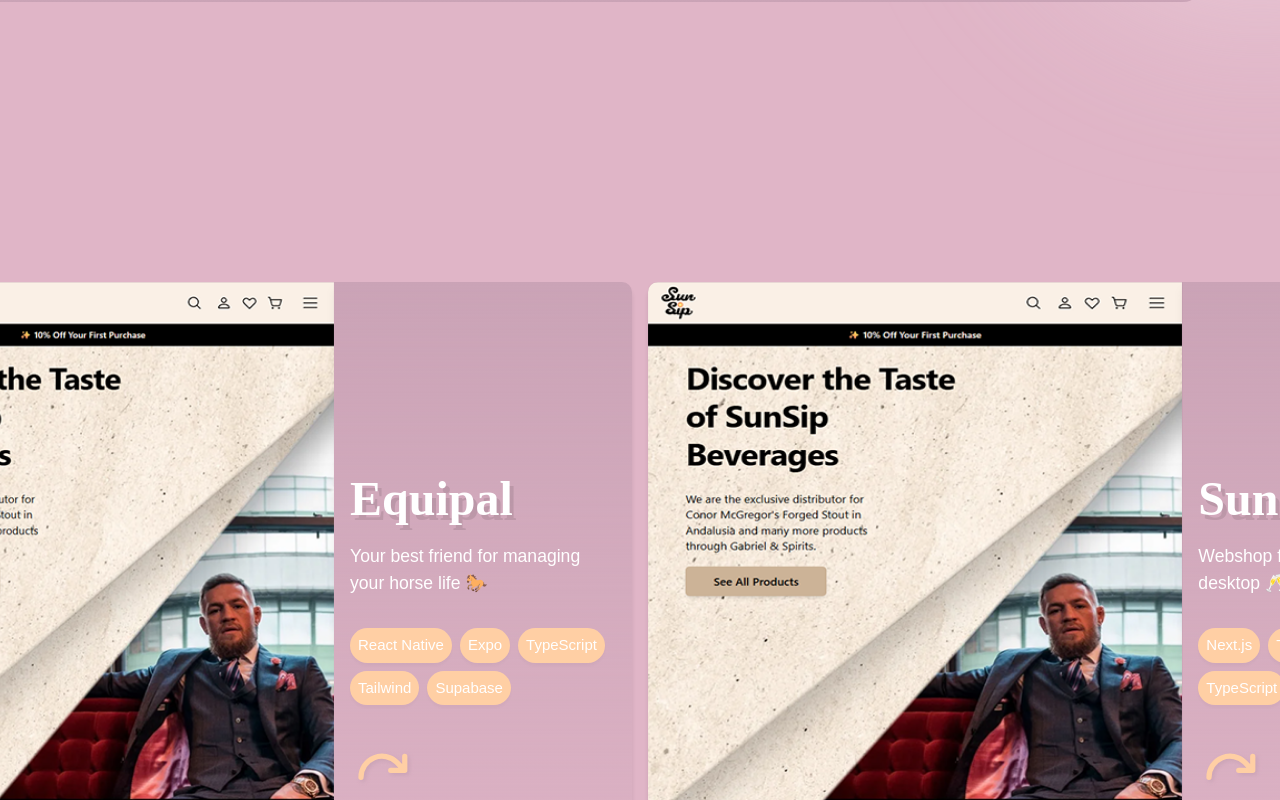
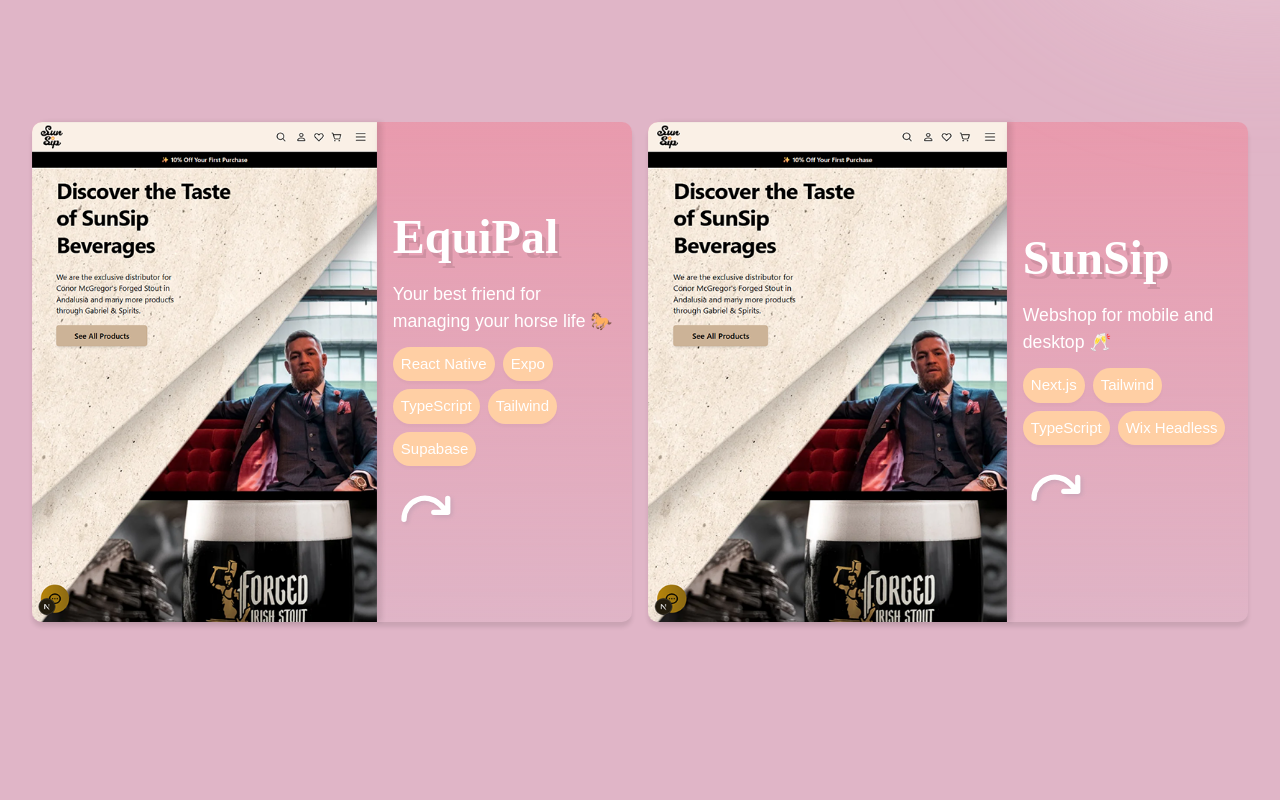
Before and after one commit to annaisakson/portfolio, a React (Vite) app: page / in a window 1280 px wide. Shown: the part 1460-2260 px from the top of the page. Built offline with nearby package versions, Linux system fonts and the light colour scheme; a web font is replaced by a local one.

Commit message:
design on the big cards done, needs images

```diff
--- a/src/CSS/App.module.css
+++ b/src/CSS/App.module.css
@@ -6,11 +6,17 @@
   height: 100%;
   color: white;
   overflow: hidden;
-  gap: 100px;
+  gap: 80px;
   display: flex;
   flex-direction: column;
   justify-content: space-between;
   align-items: center;
+}
+
+@media (max-width: 1000px) {
+  .App {
+    gap: 30px;
+  }
 }
 
 @media (max-width: 400px) {
--- a/src/CSS/BigProjectCard.module.css
+++ b/src/CSS/BigProjectCard.module.css
@@ -34,7 +34,7 @@
   align-items: center;
   justify-content: space-evenly;
   border-radius: 4px;
-  background: linear-gradient(180deg, #caa3b6 0%, #19376d00 100%);
+  background: linear-gradient(180deg, var(--color-primary) 0%, #19376d00 100%);
   box-shadow: 0 5px 4px 0 rgba(0, 0, 0, 0.1);
   border-radius: 10px;
   backface-visibility: hidden;
@@ -51,8 +51,8 @@
   height: 100%;
   border-radius: 10px 0 0 10px;
   position: relative;
-  clip-path: polygon(0 0, 100% 0, 100% 85%, 0 100%);
-  box-shadow: 5px 5px 4px 5px rgba(0, 0, 0, 0.1);
+  /* clip-path: polygon(0 0, 100% 0, 100% 85%, 0 100%); */
+  box-shadow: 5px 0px 5px 0px rgba(0, 0, 0, 0.1);
 }
 
 .content {
@@ -98,7 +98,7 @@
 .arrow {
   font-size: 4em;
   padding-bottom: 8px;
-  color: var(--color-secondary);
+  color: var(--color-text);
   filter: drop-shadow(2px 2px 2px var(--color-dark));
 }
 
@@ -145,3 +145,223 @@
 .list li:nth-child(6) {
   background: hsl(47, 82%, 81%, 0.5);
 }
+
+@media (max-width: 1630px) {
+  .container {
+    width: 700px;
+    height: 600px;
+  }
+}
+
+@media (max-width: 1450px) {
+  .container {
+    width: 600px;
+    height: 500px;
+  }
+
+  .description {
+    font-size: 0.9em;
+  }
+
+  .listItem {
+    font-size: 13px;
+  }
+
+  .logo {
+    width: 60px;
+  }
+
+  .content {
+    display: flex;
+    flex-direction: column;
+    justify-content: center;
+    padding: 1rem;
+    height: 90%;
+    gap: 0.8rem;
+  }
+
+  .list li {
+    padding: 8px 12px;
+    border-radius: 3px;
+    margin: 2px;
+  }
+}
+
+@media (max-width: 1225px) {
+  .container {
+    width: 500px;
+    height: 400px;
+  }
+
+  .description {
+    font-size: 0.7em;
+  }
+
+  .listItem {
+    font-size: 11px;
+  }
+
+  .logo {
+    width: 40px;
+  }
+
+  .content {
+    gap: 0.7rem;
+  }
+
+  .list li {
+    padding: 7px 10px;
+  }
+
+  .arrow {
+    font-size: 3em;
+  }
+}
+
+@media (max-width: 1025px) {
+  .container {
+    width: 600px;
+    height: 500px;
+  }
+
+  .description {
+    font-size: 0.9em;
+  }
+
+  .img {
+    width: 60%;
+  }
+
+  .listItem {
+    font-size: 13px;
+  }
+
+  .logo {
+    width: 60px;
+  }
+
+  .content {
+    gap: 0.8rem;
+  }
+
+  .list li {
+    padding: 8px 12px;
+  }
+}
+
+@media (max-width: 620px) {
+  .container {
+    width: 450px;
+    height: 300px;
+  }
+
+  .subheading {
+    font-size: 0.8em;
+  }
+
+  .description {
+    font-size: 0.6em;
+  }
+
+  .listItem {
+    font-size: 10px;
+    line-height: 1.2;
+  }
+
+  .content {
+    display: flex;
+    flex-direction: column;
+    justify-content: center;
+    padding: 1rem;
+    height: 90%;
+    gap: 0.8rem;
+  }
+
+  .list li {
+    padding: 8px 12px;
+    border-radius: 3px;
+    margin: 2px;
+  }
+
+  .arrow {
+    font-size: 1.5em;
+    padding: 0;
+  }
+}
+
+@media (max-width: 620px) {
+  .container {
+    width: 450px;
+    height: 300px;
+  }
+
+  .title {
+    font-size: 1.8em;
+  }
+
+  .skillsList {
+    gap: 0.5rem;
+  }
+
+  .skill {
+    padding: 4px 6px;
+    font-size: 12px;
+  }
+
+  .description {
+    font-size: 0.6em;
+  }
+
+  .listItem {
+    font-size: 9px;
+  }
+
+  .logo {
+    width: 30px;
+  }
+
+  .content {
+    gap: 0.7rem;
+  }
+
+  .list li {
+    padding: 7px 10px;
+  }
+
+  .arrow {
+    font-size: 1.5em;
+    padding: 0;
+  }
+
+  @media (max-width: 450px) {
+    .container {
+      width: 300px;
+      height: 720px;
+    }
+
+    .cardFront,
+    .cardBack {
+      flex-direction: column;
+      text-align: center;
+    }
+
+    .content {
+      text-align: center;
+    }
+
+    .img {
+      width: 100%;
+      border-radius: 10px 10px 0px 0px;
+    }
+
+    .skillsList {
+      display: flex;
+      justify-content: center;
+      align-items: center;
+    }
+
+    .arrow {
+      align-self: center;
+    }
+  }
+}
--- a/src/CSS/BigProjects.module.css
+++ b/src/CSS/BigProjects.module.css
@@ -14,6 +14,14 @@
   flex-direction: row;
   align-items: center;
   justify-content: space-evenly;
-  margin-top: 100px;
   gap: 1rem;
 }
+
+@media (max-width: 1025px) {
+  .container {
+    flex-direction: column;
+    align-items: center;
+    justify-content: center;
+    gap: 1rem;
+  }
+}
--- a/src/CSS/Contact.module.css
+++ b/src/CSS/Contact.module.css
@@ -2,7 +2,11 @@
 
 .container {
   background-color: rgba(202, 163, 182, 0.5);
-  background: linear-gradient(180deg, #caa3b6 0%, rgba(25, 55, 109, 0) 100%);
+  background: linear-gradient(
+    180deg,
+    var(--color-primary) 0%,
+    rgba(25, 55, 109, 0) 100%
+  );
   height: 200px;
   display: flex;
   align-items: center;
--- a/src/CSS/Exp.module.css
+++ b/src/CSS/Exp.module.css
@@ -160,11 +160,13 @@
 @media (max-width: 1600px) {
   .expAndAbout {
     margin-top: 100px;
-    margin-left: 2%;
+    margin-left: 0px;
+    margin-right: 0px;
     width: 96%;
     padding: 0px 2%;
     height: auto;
     padding-bottom: 4%;
+    width: 100%;
   }
 
   .expContainer {
--- a/src/CSS/Profile.module.css
+++ b/src/CSS/Profile.module.css
@@ -18,6 +18,7 @@
   align-items: flex-start;
   color: var(--color-text);
   z-index: 1;
+  max-width: 1200px;
 }
 
 .title {
--- a/src/CSS/ProjectCard.module.css
+++ b/src/CSS/ProjectCard.module.css
@@ -6,7 +6,11 @@
   align-items: center;
   justify-content: space-evenly;
   border-radius: 4px;
-  background: linear-gradient(180deg, #caa3b6 0%, rgba(25, 55, 109, 0) 100%);
+  background: linear-gradient(
+    180deg,
+    var(--color-dark) 0%,
+    rgba(25, 55, 109, 0) 100%
+  );
   box-shadow: 0 5px 4px 0 rgba(0, 0, 0, 0.1);
   padding: 15px;
   max-width: 300px;
--- a/src/CSS/Projects.module.css
+++ b/src/CSS/Projects.module.css
@@ -31,4 +31,8 @@
   .slide {
     max-height: 450px;
   }
+
+  .container {
+    margin-top: 100px;
+  }
 }
--- a/src/components/BigProjectCard.jsx
+++ b/src/components/BigProjectCard.jsx
@@ -4,7 +4,16 @@
 import { PiArrowArcRightBold } from "react-icons/pi";
 
 export const BigProjectCard = ({
-  project: { title, subheading, imageSrc, description, list, skills, logo },
+  project: {
+    title,
+    subheading,
+    imageSrc,
+    imageBack,
+    description,
+    list,
+    skills,
+    logo,
+  },
 }) => {
   const [isFlipped, setIsFlipped] = useState(false);
 
@@ -41,7 +50,7 @@
 
           <div className={styles.cardBack}>
             <img
-              src={getImageUrl(imageSrc)}
+              src={getImageUrl(imageBack)}
               alt={`Image of ${title}`}
               className={styles.img}
             />
--- a/src/components/Navbar.jsx
+++ b/src/components/Navbar.jsx
@@ -33,7 +33,7 @@
             <a href="#experience">Experience</a>
           </li>
           <li>
-            <a href="#projects">Projects</a>
+            <a href="#bigProjects">Projects</a>
           </li>
           <li>
             <a href="#contact">Contact</a>
--- a/src/data/bigProjects.json
+++ b/src/data/bigProjects.json
@@ -1,15 +1,17 @@
 [
   {
-    "title": "Equipal",
+    "title": "EquiPal",
     "subheading": "Your best friend for managing your horse life 🐎",
     "imageSrc": "projects/sunsipstor.png",
+    "imageBack": "projects/sunsipbackstor.png",
     "description": "This android app is my personal project, serving as an activity tracker helping you to save and evaluate workout sessions, rest days and more for your horse. Some functionality includes:",
     "list": [
       "🐴 Manage up to 3 horses individually",
       "🏇 Choose between several types of acitivities",
       "📝 Evaluate the feeling, exertion and add notes",
       "📆 Plan activities ",
-      "📊 See statistics over the past month "
+      "📊 See statistics over the past month ",
+      "⌛️ More coming soon!"
     ],
     "skills": ["React Native", "Expo", "TypeScript", "Tailwind", "Supabase"],
     "site": "https://sunsip.es",
@@ -19,7 +21,8 @@
     "title": "SunSip",
     "subheading": "Webshop for mobile and desktop 🥂",
     "imageSrc": "projects/sunsipstor.png",
-    "description": "During my internship i worked with a team on a webshop that sells beverages. I worked both in the frontend and backend. Some of my tasks included:",
+    "imageBack": "projects/sunsipbackstor.png",
+    "description": "During my internship i worked with a team on a webshop that sells beverages. I worked both in the front- and backend. Some of my tasks included:",
     "list": [
       "⚙️ Handling membership functionality like login, register, favourites and user profiles",
       "🍹 Product pages with items fetched from the CMS",
```
Also changed, not shown: src/assets/projects/sunsipbackstor.png (added).
